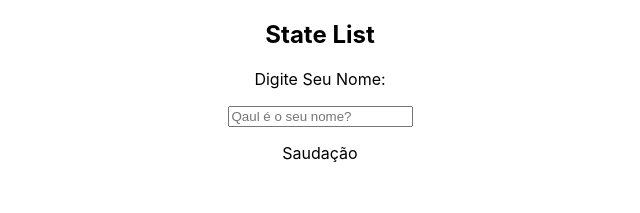
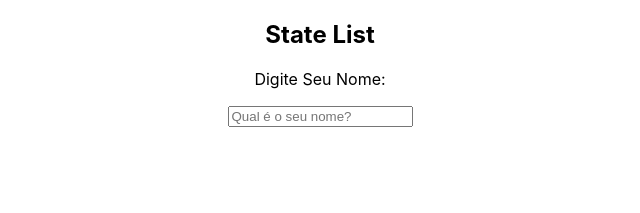
Before and after one commit to Samuel-fsb/react, a React (Create React App) app in the folder meu-projeto/: page / in a window 1280 px wide. Shown: the top 213 px of the page, without its empty margins (320-960 px from the left). Built offline with nearby package versions, Linux system fonts and the light colour scheme.

Commit message:
Estudando State List.

```diff
--- a/meu-projeto/src/componets/SeuNome.js
+++ b/meu-projeto/src/componets/SeuNome.js
@@ -3,7 +3,7 @@ function SeuNome({ setNome }){
     return(
     <div>
         <p>Digite Seu Nome:</p>
-        <input type="text" placeholder="Qaul é o seu nome?" onChange={(e) => setNome(e.target.value)}></input>
+        <input type="text" placeholder="Qual é o seu nome?" onChange={(e) => setNome(e.target.value)}></input>
     </div>
     );
 };
--- a/meu-projeto/src/componets/saudacao.js
+++ b/meu-projeto/src/componets/saudacao.js
@@ -1,7 +1,12 @@
-function Saudacao(){
+function Saudacao({ nome }){
+
+    function GerarSaudacao(AlgumNome){
+        return `Olá ${AlgumNome}, tudo bem?`
+    }
+
     return(
     <>
-    <p>Saudação</p>
+    {nome && <p>{GerarSaudacao(nome)}</p>}
     </>
     )
 };
```
